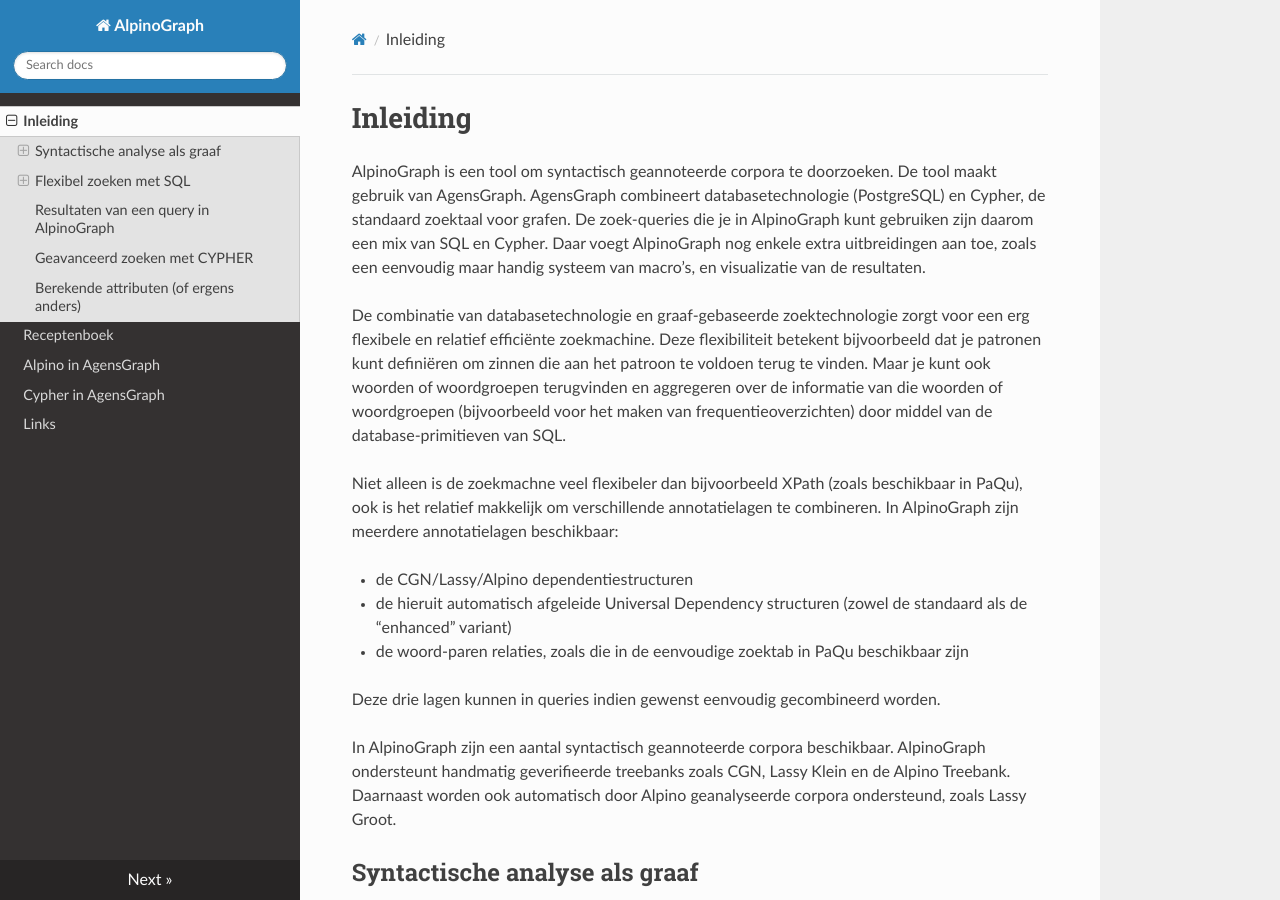
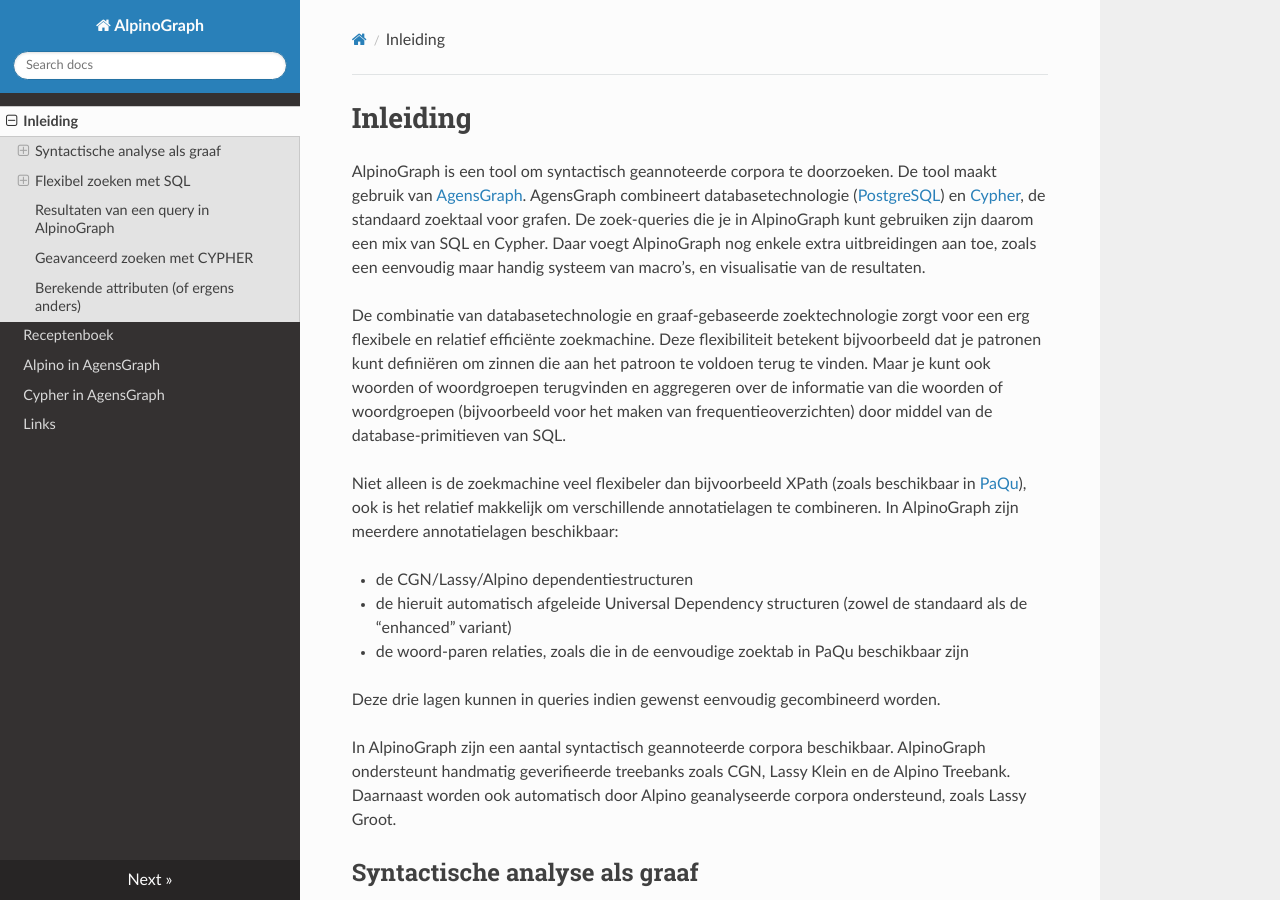
Before and after one commit to rug-compling/alpinograph-docs, an MkDocs documentation site: the page built from docs/index.md, in a window 1280 px wide and 900 px high. Built offline with MkDocs 1.6.1, drawn with Linux system fonts in a browser that asks for light colours; nearby versions of some CDN libraries.

Commit message:
index: URLs toegevoegd

```diff
--- a/docs/index.md
+++ b/docs/index.md
@@ -1,10 +1,10 @@
 # Inleiding
 
-AlpinoGraph is een tool om syntactisch geannoteerde corpora te doorzoeken. De tool maakt gebruik van AgensGraph. AgensGraph combineert databasetechnologie (PostgreSQL) en Cypher, de standaard zoektaal voor grafen. De zoek-queries die je in AlpinoGraph kunt gebruiken zijn daarom een mix van SQL en Cypher. Daar voegt AlpinoGraph nog enkele extra uitbreidingen aan toe, zoals een eenvoudig maar handig systeem van macro's, en visualizatie van de resultaten.
+AlpinoGraph is een tool om syntactisch geannoteerde corpora te doorzoeken. De tool maakt gebruik van [AgensGraph](https://bitnine.net/agensgraph/). AgensGraph combineert databasetechnologie ([PostgreSQL](https://www.postgresql.org/)) en [Cypher](https://en.wikipedia.org/wiki/Cypher_(query_language)), de standaard zoektaal voor grafen. De zoek-queries die je in AlpinoGraph kunt gebruiken zijn daarom een mix van SQL en Cypher. Daar voegt AlpinoGraph nog enkele extra uitbreidingen aan toe, zoals een eenvoudig maar handig systeem van macro's, en visualisatie van de resultaten.
 
 De combinatie van databasetechnologie en graaf-gebaseerde zoektechnologie zorgt voor een erg flexibele en relatief efficiënte zoekmachine. Deze flexibiliteit betekent bijvoorbeeld dat je patronen kunt definiëren om zinnen die aan het patroon te voldoen terug te vinden. Maar je kunt ook woorden of woordgroepen terugvinden en aggregeren over de informatie van die woorden of woordgroepen (bijvoorbeeld voor het maken van frequentieoverzichten) door middel van de database-primitieven van SQL.
 
-Niet alleen is de zoekmachne veel flexibeler dan bijvoorbeeld XPath (zoals beschikbaar in PaQu), ook is het relatief makkelijk om verschillende annotatielagen te combineren. In AlpinoGraph zijn meerdere annotatielagen beschikbaar:
+Niet alleen is de zoekmachine veel flexibeler dan bijvoorbeeld XPath (zoals beschikbaar in [PaQu](https://www.let.rug.nl/alfa/paqu)), ook is het relatief makkelijk om verschillende annotatielagen te combineren. In AlpinoGraph zijn meerdere annotatielagen beschikbaar:
 
 - de CGN/Lassy/Alpino dependentiestructuren
 - de hieruit automatisch afgeleide Universal Dependency structuren (zowel de standaard als de "enhanced" variant)
```
